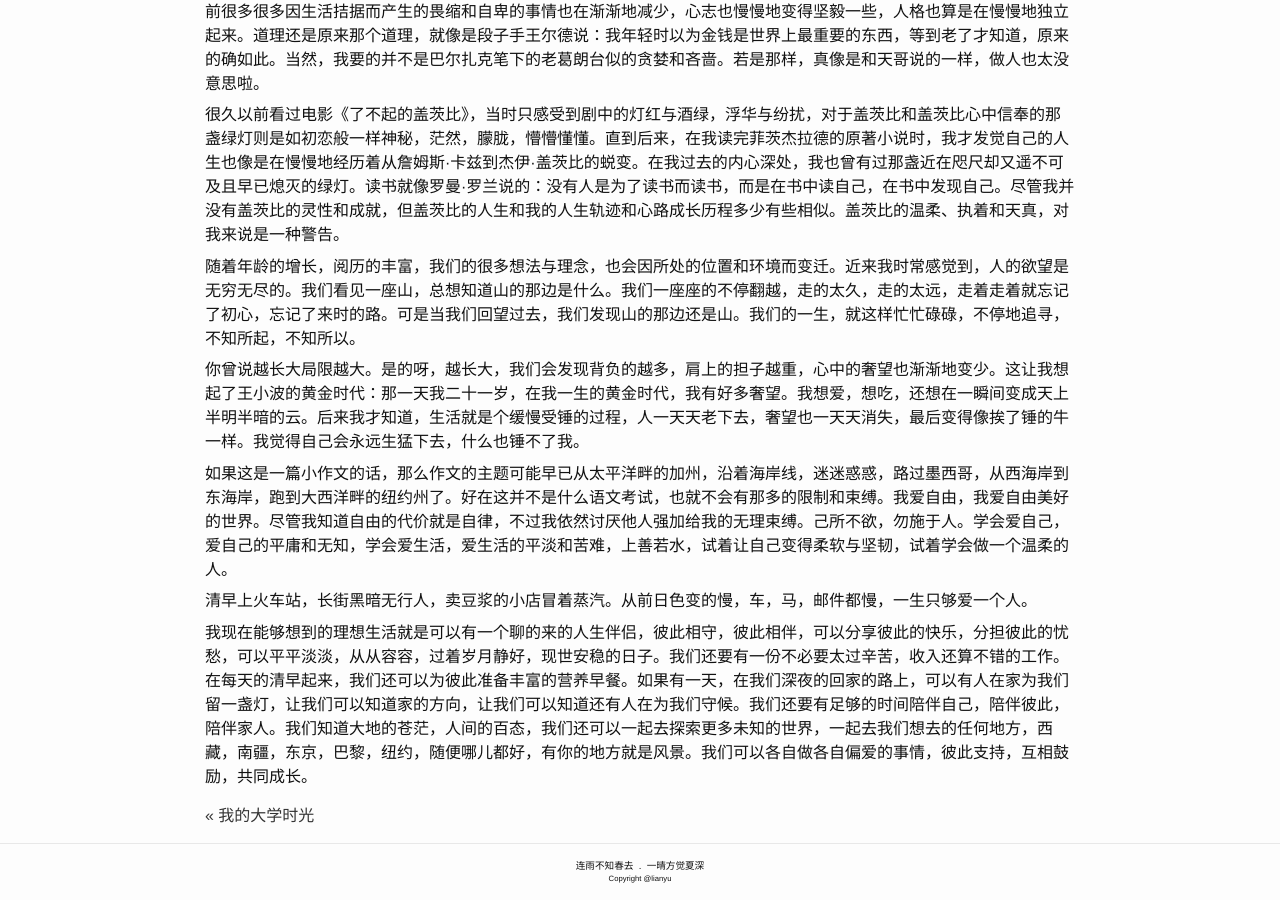
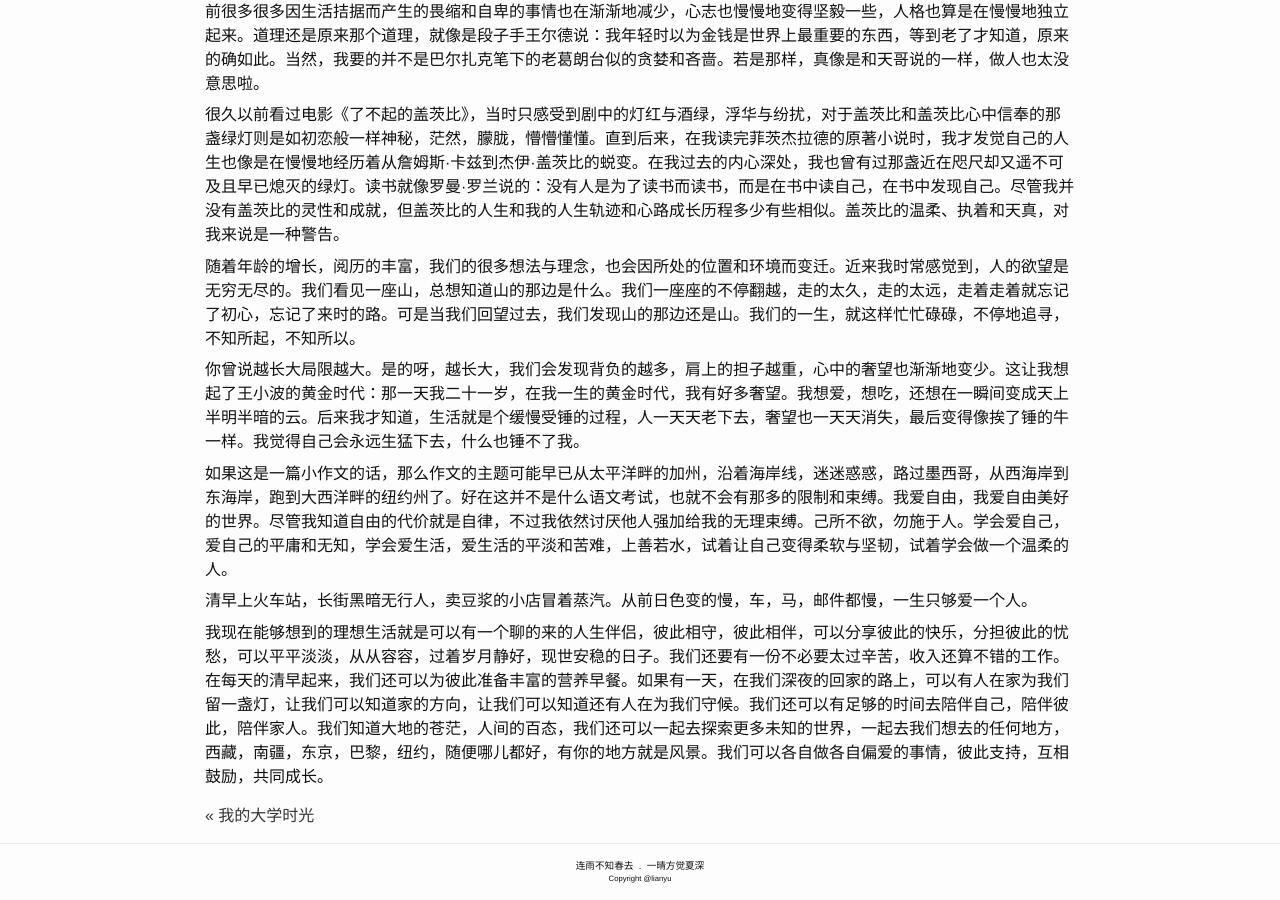
Before and after one commit to lianyu1115/lianyu, a Jekyll site: the page built from _essays/2021-02-22-我理想中的生活.md, in a window 1280 px wide and 900 px high, scrolled down 681 px. Built offline with Jekyll 4.4.1, drawn with Linux system fonts in a browser that asks for light colours.

Commit message:
Update 2021-02-22-我理想中的生活.md

```diff
--- a/_essays/2021-02-22-我理想中的生活.md
+++ b/_essays/2021-02-22-我理想中的生活.md
@@ -32,4 +32,4 @@ tags: ''
 
 清早上火车站，长街黑暗无行人，卖豆浆的小店冒着蒸汽。从前日色变的慢，车，马，邮件都慢，一生只够爱一个人。
 
-我现在能够想到的理想生活就是可以有一个聊的来的人生伴侣，彼此相守，彼此相伴，可以分享彼此的快乐，分担彼此的忧愁，可以平平淡淡，从从容容，过着岁月静好，现世安稳的日子。我们还要有一份不必要太过辛苦，收入还算不错的工作。在每天的清早起来，我们还可以为彼此准备丰富的营养早餐。如果有一天，在我们深夜的回家的路上，可以有人在家为我们留一盏灯，让我们可以知道家的方向，让我们可以知道还有人在为我们守候。我们还要有足够的时间陪伴自己，陪伴彼此，陪伴家人。我们知道大地的苍茫，人间的百态，我们还可以一起去探索更多未知的世界，一起去我们想去的任何地方，西藏，南疆，东京，巴黎，纽约，随便哪儿都好，有你的地方就是风景。我们可以各自做各自偏爱的事情，彼此支持，互相鼓励，共同成长。
+我现在能够想到的理想生活就是可以有一个聊的来的人生伴侣，彼此相守，彼此相伴，可以分享彼此的快乐，分担彼此的忧愁，可以平平淡淡，从从容容，过着岁月静好，现世安稳的日子。我们还要有一份不必要太过辛苦，收入还算不错的工作。在每天的清早起来，我们还可以为彼此准备丰富的营养早餐。如果有一天，在我们深夜的回家的路上，可以有人在家为我们留一盏灯，让我们可以知道家的方向，让我们可以知道还有人在为我们守候。我们还可以有足够的时间去陪伴自己，陪伴彼此，陪伴家人。我们知道大地的苍茫，人间的百态，我们还可以一起去探索更多未知的世界，一起去我们想去的任何地方，西藏，南疆，东京，巴黎，纽约，随便哪儿都好，有你的地方就是风景。我们可以各自做各自偏爱的事情，彼此支持，互相鼓励，共同成长。
```
